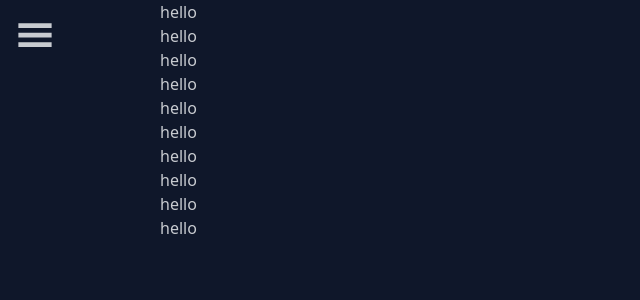
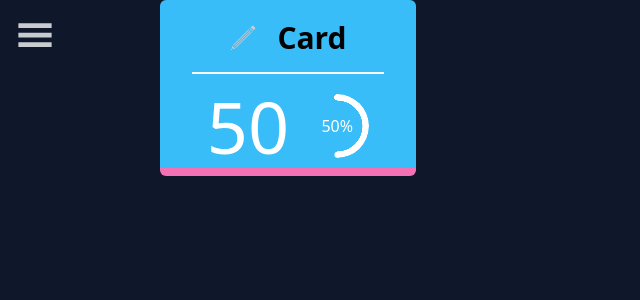
Before and after one commit to inductionotg/CRM, a React (Vite) app: page / in a window 1280 px wide. Shown: the top 300 px of the page, without its empty margins (0-640 px from the left). Built offline with nearby package versions, Linux system fonts and the light colour scheme; sample sign-in values are in the browser's storage.

Commit message:
Added Resusable Card Component

```diff
--- /dev/null
+++ b/src/components/Card.jsx
@@ -0,0 +1,22 @@
+
+function Card({children,status=50,borderColor='border-accent',titleText="Card",quantity=50,background="bg-primary",fontColor="text-white"}){
+    return (
+        <div className={`bg-primary rounded-md w-64 h-44 flex flex-col ${background} py-5 border-b-8 ${borderColor}`}>
+            <div className="flex justify-center items-center gap-5">
+                {children}
+                <span className="text-3xl font-bold text-black">{titleText}</span>
+            </div>
+            <div className="divider bg-white h-0.5 w-3/4 mx-auto"></div>
+            <div className="flex justify-center items-center gap-4">
+                <div className={`text-7xl  ${fontColor}` }>
+                    {quantity}
+                </div>
+                <div className={`radial-progress ${fontColor}`} style={{ "--value": status ,"--size":'4rem'}} role="progressbar">
+                    {status}%
+                </div>
+            </div>
+
+        </div>
+    )
+}
+export default Card
--- a/src/home/Home.jsx
+++ b/src/home/Home.jsx
@@ -1,18 +1,13 @@
+import { GiPencil } from "react-icons/gi";
+
+import Card from '../components/Card'
 import HomeLayout from "../layout/HomeLayout"
-
 function Home(){
     return (
         <HomeLayout>
-          <h1>hello</h1>
-          <h1>hello</h1>
-          <h1>hello</h1>
-          <h1>hello</h1>
-          <h1>hello</h1>
-          <h1>hello</h1>
-          <h1>hello</h1>
-          <h1>hello</h1>
-          <h1>hello</h1>
-          <h1>hello</h1>
+            <Card>
+                <GiPencil size={28} />
+            </Card>
 
         </HomeLayout>
 
```
